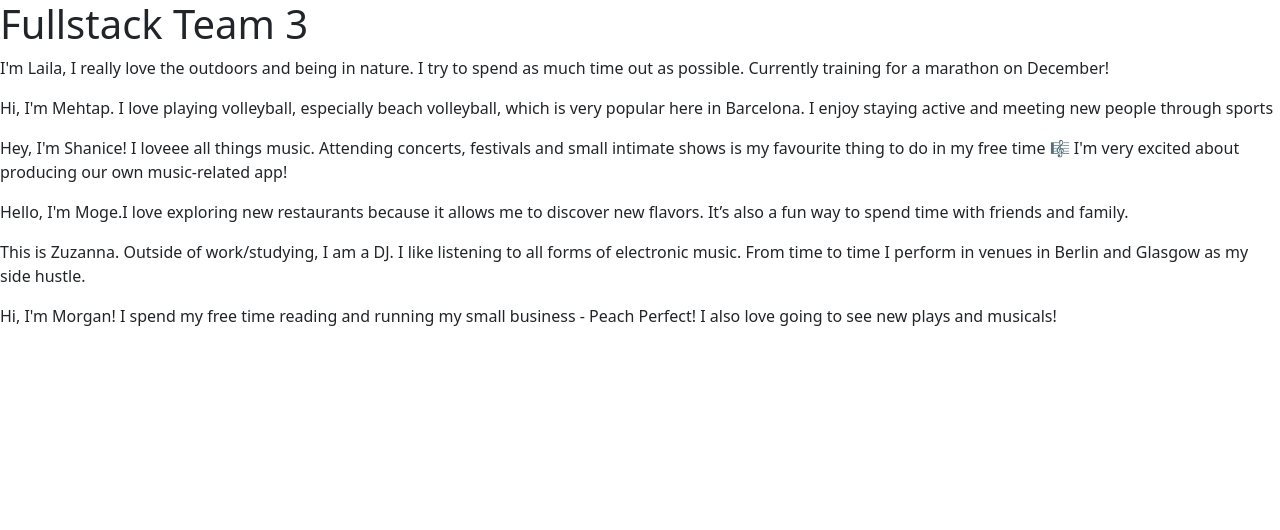
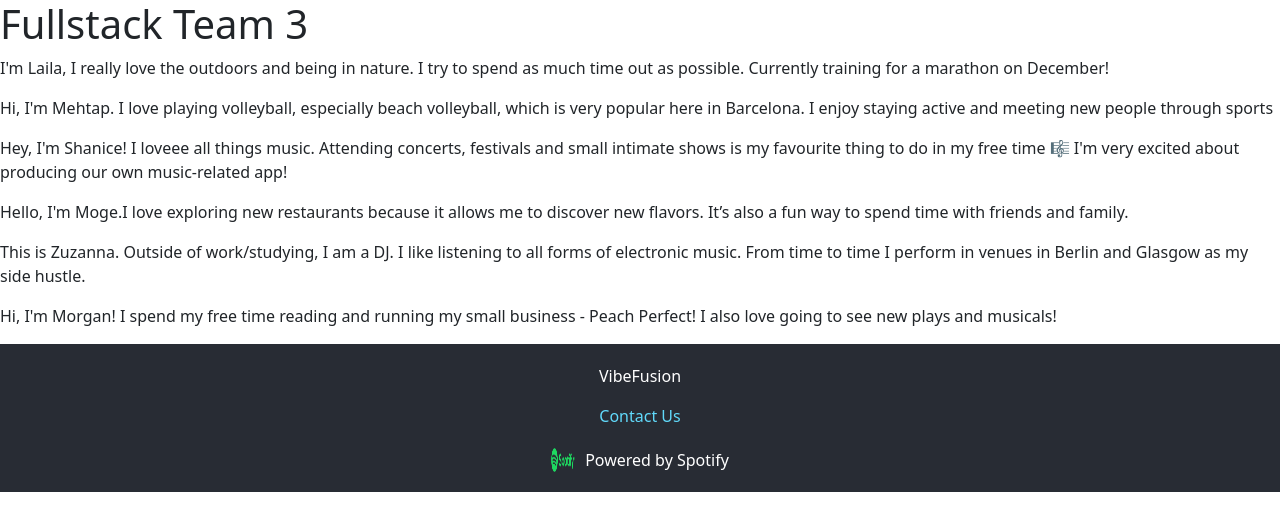
Before and after one commit to morgharrisx/fullstack-3, a React (Create React App) app in the folder frontend/: page / in a window 1280 px wide. Shown: the top 530 px of the page. Built offline with nearby package versions, Linux system fonts and the light colour scheme.

Commit message:
Created the footer component

```diff
--- a/frontend/src/App.js
+++ b/frontend/src/App.js
@@ -1,4 +1,5 @@
 import './App.css';
+import Footer from './Footer/Footer';
 
 function App() {
   return (
@@ -10,7 +11,15 @@ function App() {
       <p>Hello, I'm Moge.I love exploring new restaurants because it allows me to discover new flavors. It’s also a fun way to spend time with friends and family.</p>
       <p>This is Zuzanna. Outside of work/studying, I am a DJ. I like listening to all forms of electronic music. From time to time I perform in venues in Berlin and Glasgow as my side hustle. </p>
       <p>Hi, I'm Morgan! I spend my free time reading and running my small business - Peach Perfect! I also love going to see new plays and musicals!</p>
+
+
+      <Footer>
+
+      </Footer>
+
     </div>
+
+
   );
 }
 
--- /dev/null
+++ b/frontend/src/Footer/Footer.css
@@ -0,0 +1,44 @@
+.footer {
+    background-color: #282c34;
+    color: white;
+    padding: 20px 0;
+    text-align: center;
+  }
+
+  .footer-content {
+    max-width: 800px;
+    margin: 0 auto;
+  }
+
+  .footer-links {
+    list-style: none;
+    padding: 0;
+    margin: 10px 0;
+  }
+
+  .footer-links li {
+    display: inline;
+    margin: 0 10px;
+  }
+
+  .footer-links a {
+    color: #61dafb;
+    text-decoration: none;
+  }
+
+  .footer-links a:hover {
+    text-decoration: underline;
+  }
+
+  .powered-by {
+    display: flex;
+    align-items: center;
+    justify-content: center;
+    margin-top: 20px;
+  }
+
+  .spotify-logo {
+    width: 24px;
+    height: 24px;
+    margin-right: 10px;
+  }
--- /dev/null
+++ b/frontend/src/Footer/Footer.jsx
@@ -0,0 +1,23 @@
+import './Footer.css';
+import spotifyLogo from './images/Spotify_Full_Logo_RGB_Green.png';
+
+const Footer = () =>(
+    <footer className='footer'>
+
+         <div className="footer-content">
+            <p>VibeFusion</p>
+            <ul className="footer-links">
+            <li><a href="/contact">Contact Us</a></li>
+            </ul>
+        </div>
+
+        <div className="powered-by">
+          <img src={spotifyLogo} alt="Spotify Logo" className="spotify-logo" />
+          <span>Powered by Spotify</span>
+        </div>
+
+    </footer>
+
+);
+
+export default Footer
```
Also changed, not shown: frontend/src/Footer/images/Spotify_Full_Logo_RGB_Green.png (added).
